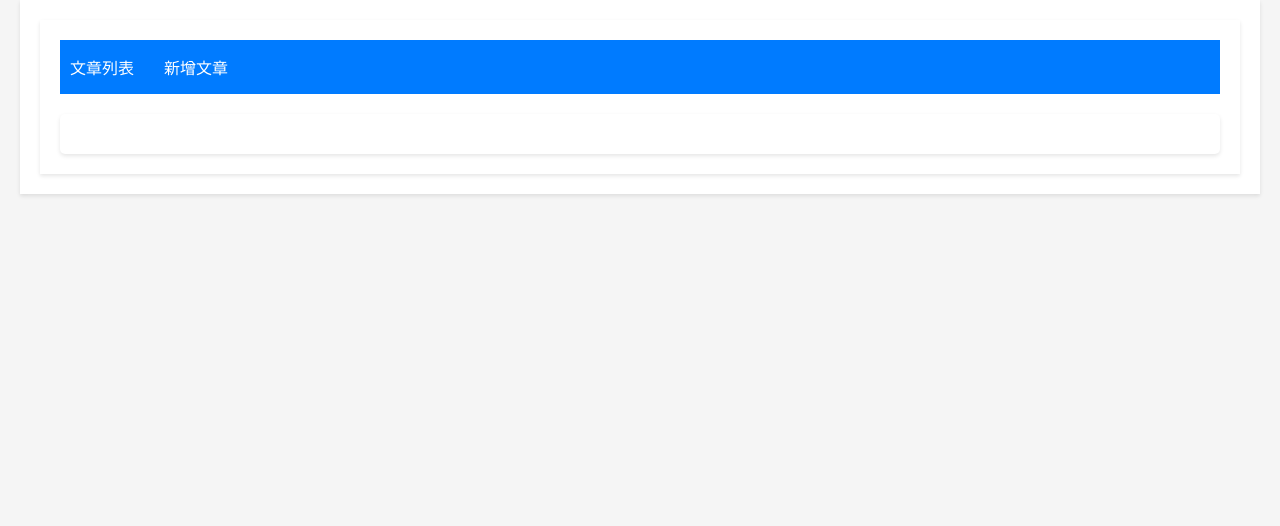
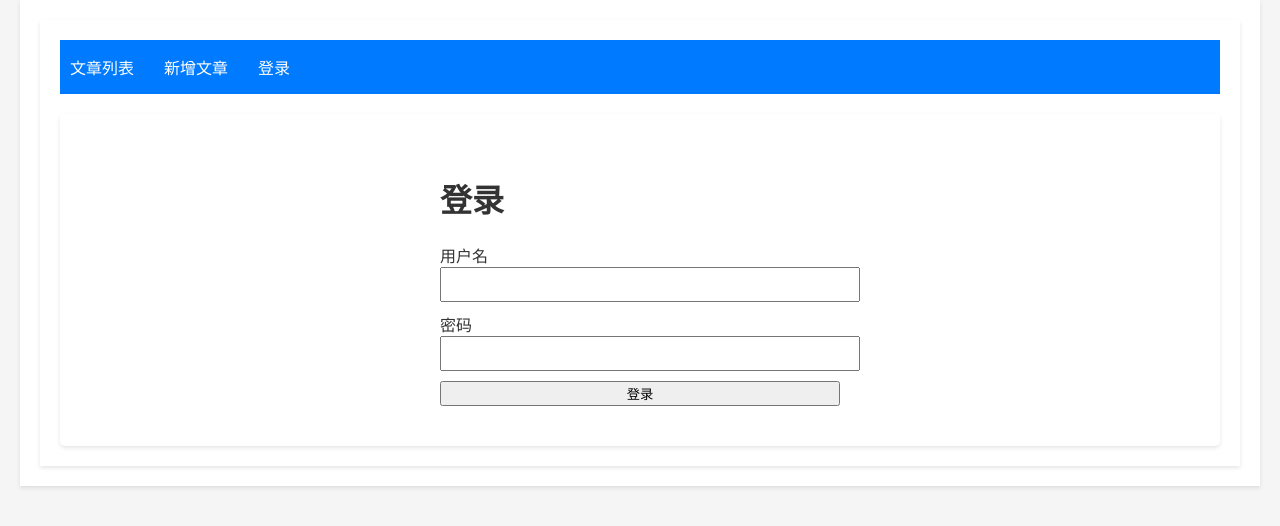
Before and after one commit to Jared-ylxz/jared-blog, a Vue app in the folder front-end-admin/: page /login in a window 1280 px wide. Before the commit this address had no page. Shown: the top 526 px of the page. Built offline with nearby package versions, Linux system fonts and the light colour scheme.

Commit message:
前端增加登录功能

```diff
--- a/front-end-admin/src/App.vue
+++ b/front-end-admin/src/App.vue
@@ -5,6 +5,7 @@
         <nav>
           <router-link to="/">文章列表</router-link>
           <router-link to="/articles/new">新增文章</router-link>
+          <router-link to="/login">登录</router-link>
         </nav>
       </header>
 
--- a/front-end-admin/src/apis/article.js
+++ b/front-end-admin/src/apis/article.js
@@ -10,13 +10,13 @@ const apiClient = axios.create({
 export const fetchArticles = () => apiClient.get('/articles/');
 
 // 获取文章详情
-export const fetchArticleDetail = (id) => apiClient.get(`/articles/${id}`);
+export const fetchArticleDetail = (id) => apiClient.get(`/articles/${id}/`);
 
 // 创建新文章
-export const createArticle = (data) => apiClient.post('/articles', data);
+export const createArticle = (data) => apiClient.post('/articles/', data);
 
 // 更新文章
-export const updateArticle = (id, data) => apiClient.put(`/articles/${id}`, data);
+export const updateArticle = (id, data) => apiClient.patch(`/articles/${id}/`, data);
 
 // 删除文章
-export const deleteArticle = (id) => apiClient.delete(`/articles/${id}`);
+export const deleteArticle = (id) => apiClient.delete(`/articles/${id}/`);
--- /dev/null
+++ b/front-end-admin/src/apis/user.js
@@ -0,0 +1,10 @@
+import axios from 'axios';
+
+const API_BASE_URL = import.meta.env.VITE_API_BASE_URL; // 后端服务地址，使用 Vite 提供的环境变量
+
+// 用户登录
+export const login = async (credentials) => {
+  const response = await axios.post(`${API_BASE_URL}/users/login/`, credentials);
+  localStorage.setItem('token', response.data.token); // 保存 token
+  return response;
+};
--- a/front-end-admin/src/router/index.js
+++ b/front-end-admin/src/router/index.js
@@ -1,11 +1,13 @@
 import { createRouter, createWebHistory } from 'vue-router';
 import ArticleList from '../views/ArticleList.vue';
 import ArticleForm from '../views/ArticleForm.vue';
+import UserLogin from '../views/UserLogin.vue';
 
 const routes = [
   {path: '/', name: 'ArticleList', component: ArticleList },
   {path: '/articles/:id/edit', name: 'EditArticle', component: ArticleForm },
   {path: '/articles/new', name: 'NewArticle', component: ArticleForm },
+  { path: '/login', name: 'Login', component: UserLogin },
 ];
 
 const router = createRouter({
--- /dev/null
+++ b/front-end-admin/src/views/UserLogin.vue
@@ -0,0 +1,64 @@
+<template>
+    <div class="login-form">
+      <h1>登录</h1>
+      <form @submit.prevent="handleLogin">
+        <div>
+          <label for="username">用户名</label>
+          <input id="username" v-model="credentials.username" required />
+        </div>
+        <div>
+          <label for="password">密码</label>
+          <input type="password" id="password" v-model="credentials.password" required />
+        </div>
+        <button type="submit">登录</button>
+        <p v-if="errorMessage" class="error">{{ errorMessage }}</p>
+      </form>
+    </div>
+  </template>
+
+  <script>
+  import { login } from '../apis/user'; // 假设你有一个用于登录的 API
+
+  export default {
+    name: 'Login',
+    data() {
+      return {
+        credentials: {
+          username: '',
+          password: '',
+        },
+        errorMessage: '',
+      };
+    },
+    methods: {
+      async handleLogin() {
+        try {
+          await login(this.credentials); // 调用登录 API
+          this.$router.push('/'); // 登录成功后重定向到首页
+        } catch (error) {
+          this.errorMessage = '登录失败，请检查用户名和密码。';
+        }
+      },
+    },
+  };
+  </script>
+
+  <style scoped>
+  .login-form {
+    padding: 20px;
+    max-width: 400px;
+    margin: 0 auto;
+  }
+  form {
+    display: flex;
+    flex-direction: column;
+    gap: 10px;
+  }
+  input {
+    width: 100%;
+    padding: 8px;
+  }
+  .error {
+    color: red;
+  }
+  </style>
```
Also changed, not shown: 1 other file (tests, documents, lock files or other folders).
